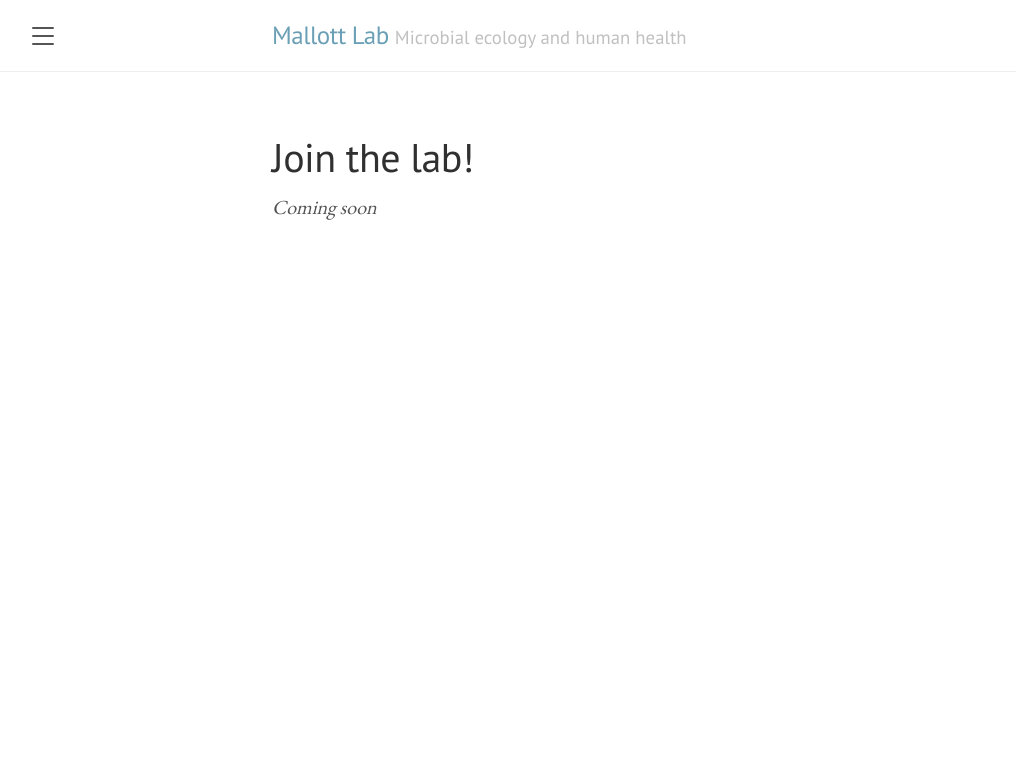
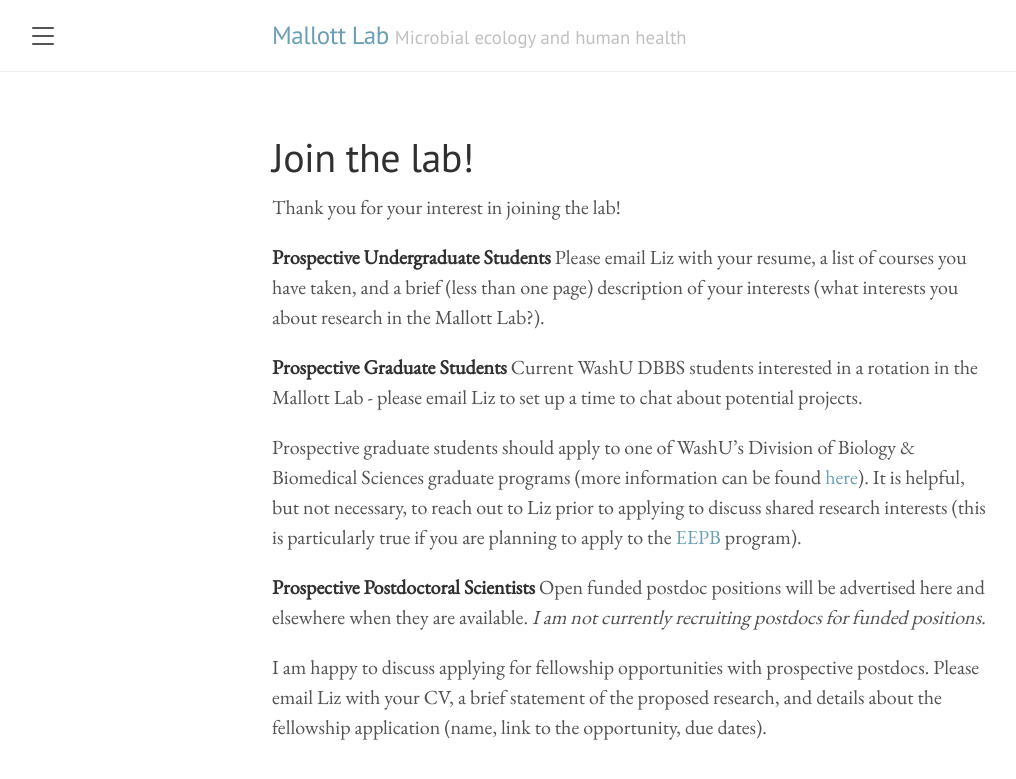
Before and after one commit to Mallott-Lab/Mallott-Lab.github.io, a Jekyll site: the page built from joining.md, in a window 1280 px wide. Shown: the top 779 px of the page, without its empty margins (8-1024 px from the left). Built offline with Jekyll 4.4.1, drawn with Linux system fonts in a browser that asks for light colours.

Commit message:
Add join the lab page

```diff
--- a/joining.md
+++ b/joining.md
@@ -2,5 +2,17 @@
 layout: page
 title: Join the lab!
 ---
+Thank you for your interest in joining the lab!
 
-*Coming soon*
+**Prospective Undergraduate Students**
+Please email Liz with your resume, a list of courses you have taken, and a brief (less than one page) description of your interests (what interests you about research in the Mallott Lab?).
+
+**Prospective Graduate Students**
+Current WashU DBBS students interested in a rotation in the Mallott Lab - please email Liz to set up a time to chat about potential projects.
+
+Prospective graduate students should apply to one of WashU's Division of Biology & Biomedical Sciences graduate programs (more information can be found [here](https://dbbs.wustl.edu/Pages/index.aspx)). It is helpful, but not necessary, to reach out to Liz prior to applying to discuss shared research interests (this is particularly true if you are planning to apply to the [EEPB](https://dbbs.wustl.edu/divprograms/eepb/Pages/default.aspx) program).
+
+**Prospective Postdoctoral Scientists**
+Open funded postdoc positions will be advertised here and elsewhere when they are available. *I am not currently recruiting postdocs for funded positions.*
+
+I am happy to discuss applying for fellowship opportunities with prospective postdocs. Please email Liz with your CV, a brief statement of the proposed research, and details about the fellowship application (name, link to the opportunity, due dates).
```
Also changed, not shown: 2 other files.
